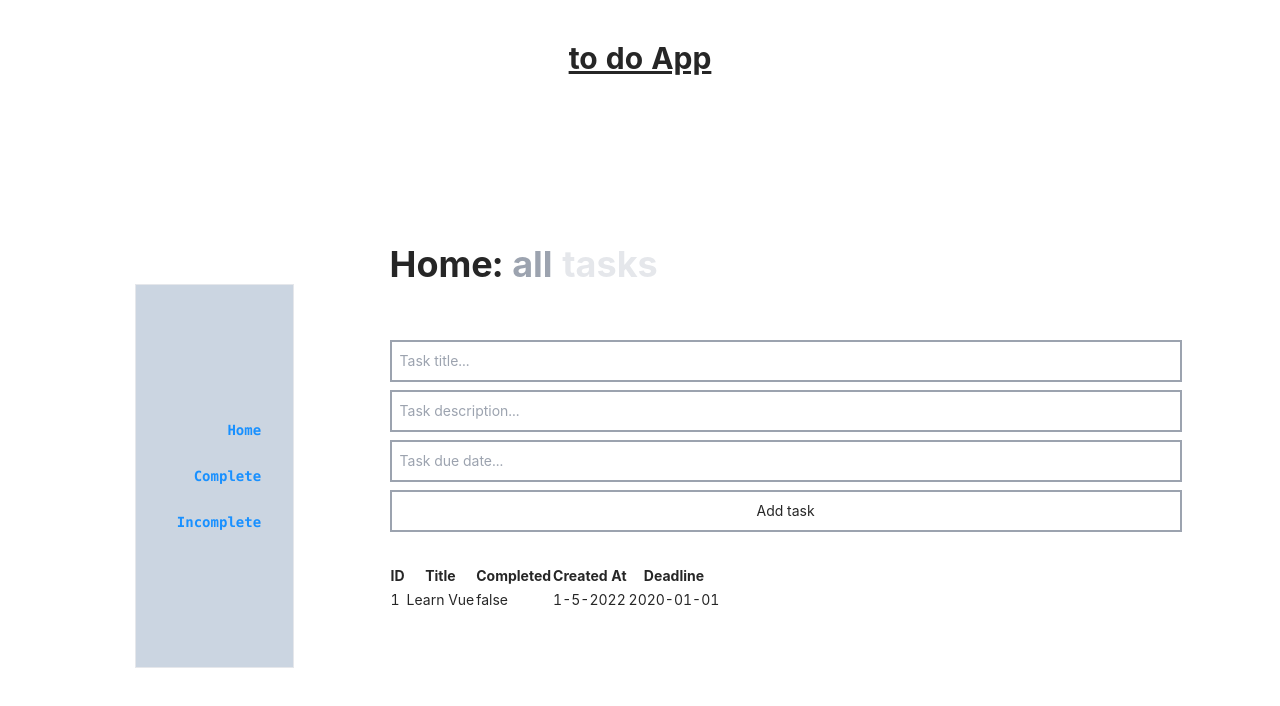
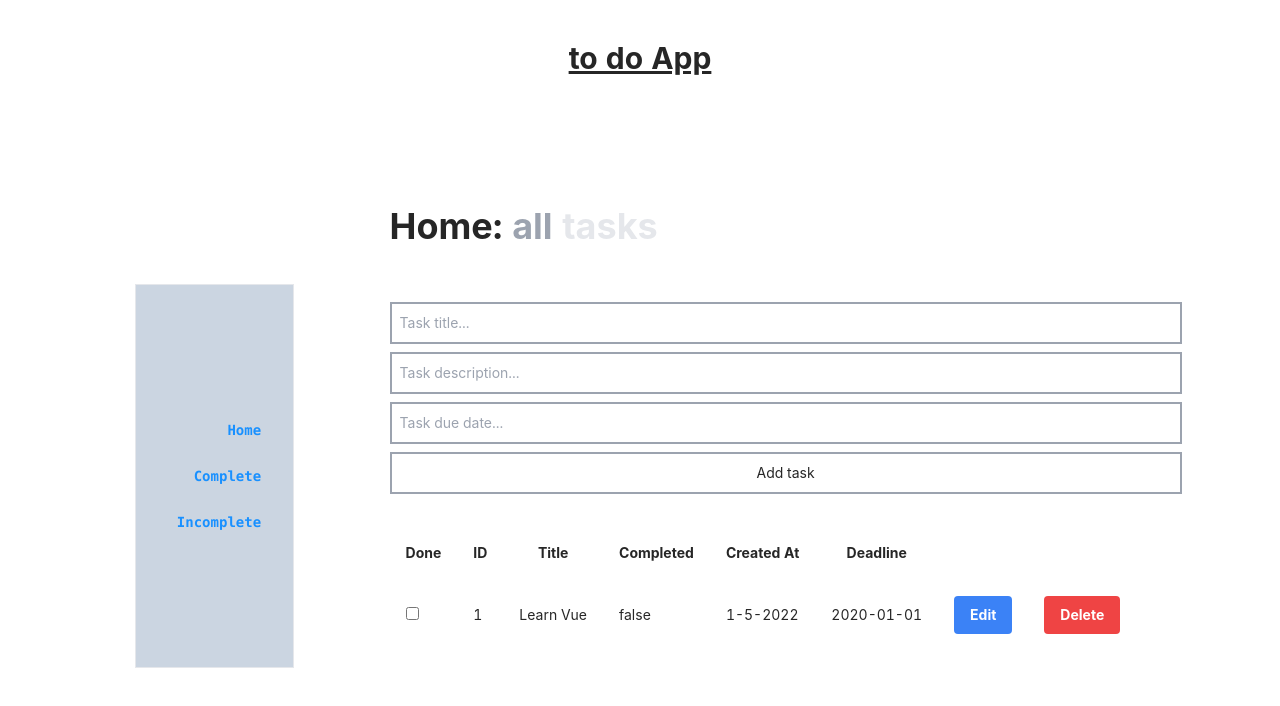
Before and after one commit to EvansMutwiri/ToDoApp, a Vue app: page / in a window 1280 px wide. Shown: the top 706 px of the page. Built offline with nearby package versions, Linux system fonts and the light colour scheme.

Commit message:
Add add new and delete funtionality - add new task action and delete task action - checkbox input to toggle complete status

```diff
--- a/src/components/Home.vue
+++ b/src/components/Home.vue
@@ -13,13 +13,13 @@
         Date <br>
         Completed (Date) <br> -->
 
-        <form v-on:submit.prevent="" class="space-y-2">
-            <input type="text" class="w-full p-2 border-2 border-gray-400" placeholder="Task title...">
-            <input type="text" class="w-full p-2 border-2 border-gray-400" placeholder="Task description...">
-            <input type="text" class="w-full p-2 border-2 border-gray-400" placeholder="Task due date...">
-            <!-- <a-space direction="vertical" :size="12">
-                <a-date-picker v-model:value="value1" />
-            </a-space> -->
+        <form v-on:submit.prevent="addNewTask()" class="space-y-2">
+            <input type="text" class="w-full p-2 border-2 border-gray-400" placeholder="Task title..."
+                v-model="newTask.title">
+            <input type="text" class="w-full p-2 border-2 border-gray-400" placeholder="Task description..."
+                v-model="newTask.description">
+            <input type="text" class="w-full p-2 border-2 border-gray-400" placeholder="Task due date..."
+                v-model="newTask.due_date">
 
             <button class="w-full p-2 border-2 border-gray-400">Add task</button>
 
@@ -28,20 +28,37 @@
             <table>
                 <thead>
                     <tr>
-                        <th>ID</th>
-                        <th>Title</th>
-                        <th>Completed</th>
-                        <th>Created At</th>
-                        <th>Deadline</th>
+                        <th class="p-4">Done</th>
+                        <th class="p-4">ID</th>
+                        <th class="p-4">Title</th>
+                        <th class="p-4">Completed</th>
+                        <th class="p-4">Created At</th>
+                        <th class="p-4">Deadline</th>
                     </tr>
                 </thead>
                 <tbody>
                     <tr v-for="task in tasks" :key="task.id">
-                        <td>{{ task.id }}</td>
-                        <td>{{ task.title }}</td>
-                        <td>{{ task.completed }}</td>
-                        <td>{{ task.created_at }}</td>
-                        <td>{{ task.deadline }}</td>
+                        <td class="p-4">
+                            <input type="checkbox" v-model="task.completed">
+                        </td>
+                        <td class="p-4">{{ task.id }}</td>
+                        <td class="p-4">{{ task.title }}</td>
+                        <td class="p-4">{{ task.completed }}</td>
+                        <td class="p-4">{{ task.created_at }}</td>
+                        <td class="p-4">{{ task.deadline }}</td>
+
+                        <td class="p-4">
+                            <button class="bg-blue-500 hover:bg-blue-700 text-white font-bold py-2 px-4 rounded"
+                                @click="completeTask(task)">
+                                Edit
+                            </button>
+                        </td>
+                        <td class="p-4">
+                            <button class="bg-red-500 hover:bg-red-700 text-white font-bold py-2 px-4 rounded"
+                                @click="deleteTask">
+                                Delete
+                            </button>
+                        </td>
                     </tr>
                 </tbody>
             </table>
@@ -57,6 +74,34 @@ export default {
             return this.$store.state.toDoList;
         }
     },
+    data: () => ({
+        newTask: {
+            title: '',
+            description: '',
+            due_date: '',
+            created_at: new Date().getFullYear() + '-' + (new Date().getMonth() + 1) + '-' + new Date().getDate(),
+            deadline: '',
+            completed: false
+        }
+    }),
+    methods: {
+        addNewTask() {
+            console.log(this.newTask);
+            // dispatch the action to add the new task
+            this.$store.dispatch('addNewTask', this.newTask);
+            this.newTask = {
+                title: '',
+                description: '',
+                due_date: '',
+                created_at: new Date().getFullYear() + '-' + (new Date().getMonth() + 1) + '-' + new Date().getDate(),
+                deadline: '',
+                completed: false
+            }
+        },
+        deleteTask() {
+            this.$store.dispatch('deleteTask', this.task);
+        },
+    }
 
 }
 </script>
--- a/src/data/store.js
+++ b/src/data/store.js
@@ -1,31 +1,52 @@
 import { createStore } from "vuex";
 import axios from "axios";
 
-
-
 export default createStore({
-    state: {   // data
-        title: 'to do ',
+  state: {
+    // data
+    title: "to do ",
     toDoList: [
       {
         id: 1,
-                title: 'Learn Vue',
+        title: "Learn Vue",
         completed: false,
-                deadline: '2020-01-01',
-                created_at: new Date().getDate() + '-' + new Date().getMonth() + '-' + new Date().getFullYear(),
-                date_complete: 'date complete',
-            }
+        deadline: "2020-01-01",
+        created_at:
+          new Date().getDate() +
+          "-" +
+          new Date().getMonth() +
+          "-" +
+          new Date().getFullYear(),
+        date_complete: "date complete",
+      },
     ],
-        toDoListComplete: [
-
-        ],
-        toDoListUncomplete: [
-
-        ]
+    toDoListComplete: [],
+    toDoListUncomplete: [],
   },
   getters: {
-        getTodos: state => state.toDoList,
-        getToDo: state => state.updatedToDo,
+    getTodos: (state) => state.toDoList,
+    getToDo: (state) => state.updatedToDo,
+  },
+    mutations: {
+        ADD_NEW(state, todo) {
+            state.toDoList.length >= 1 ? todo.id = state.toDoList[state.toDoList.length - 1].id + 1 : todo.id = 1;
+            state.toDoList.push({...state.toDoList, ...todo});
+        },
+        DELETE_TASK(state, id) {
+            let tasks = state.toDoList;
+            let index = tasks.findIndex((task) => task.id === id);
+
+            tasks.splice(index, 1);
+            state.toDoList = tasks;
+
         }
+    },
+    actions: {
+        addNewTask({commit}, newTask) {
+            commit("ADD_NEW", newTask);
+        },
+        deleteTask({commit}, id) {
+            commit("DELETE_TASK", id);
         }
-);
+    },
+});
```
Lines whose indentation alone changed are shown as unchanged.
